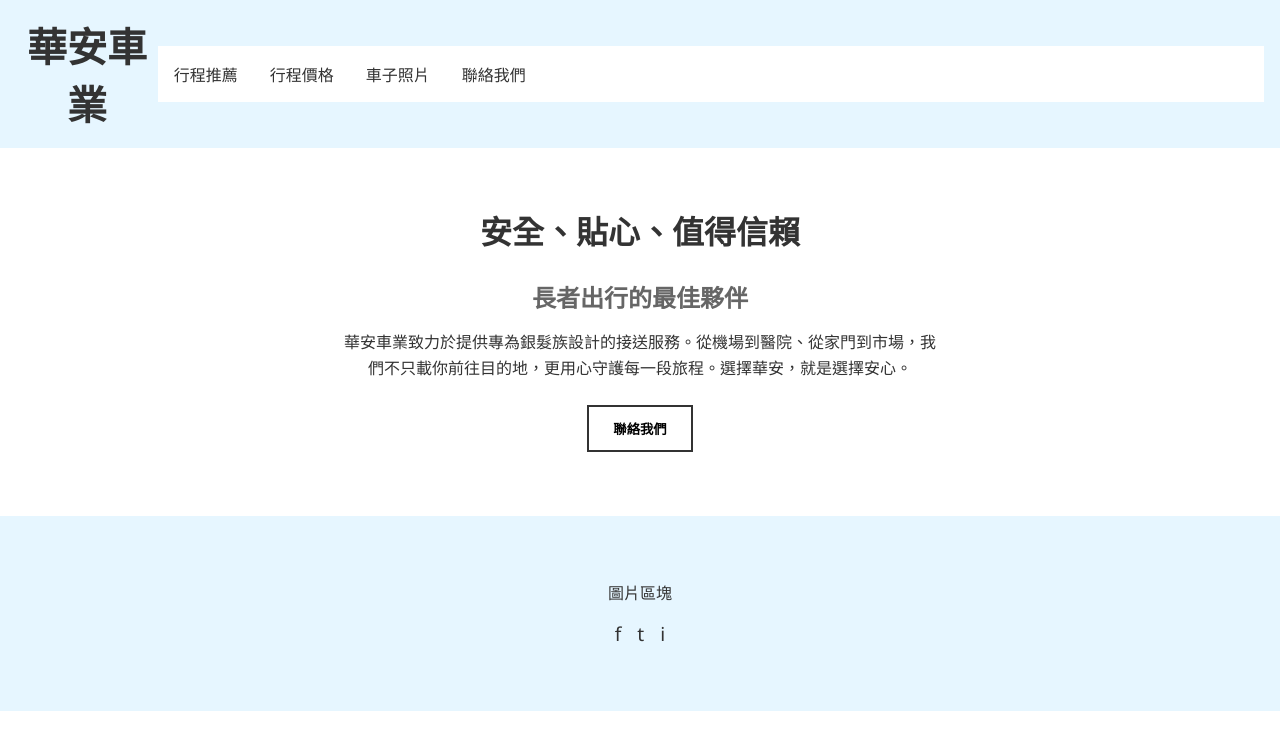
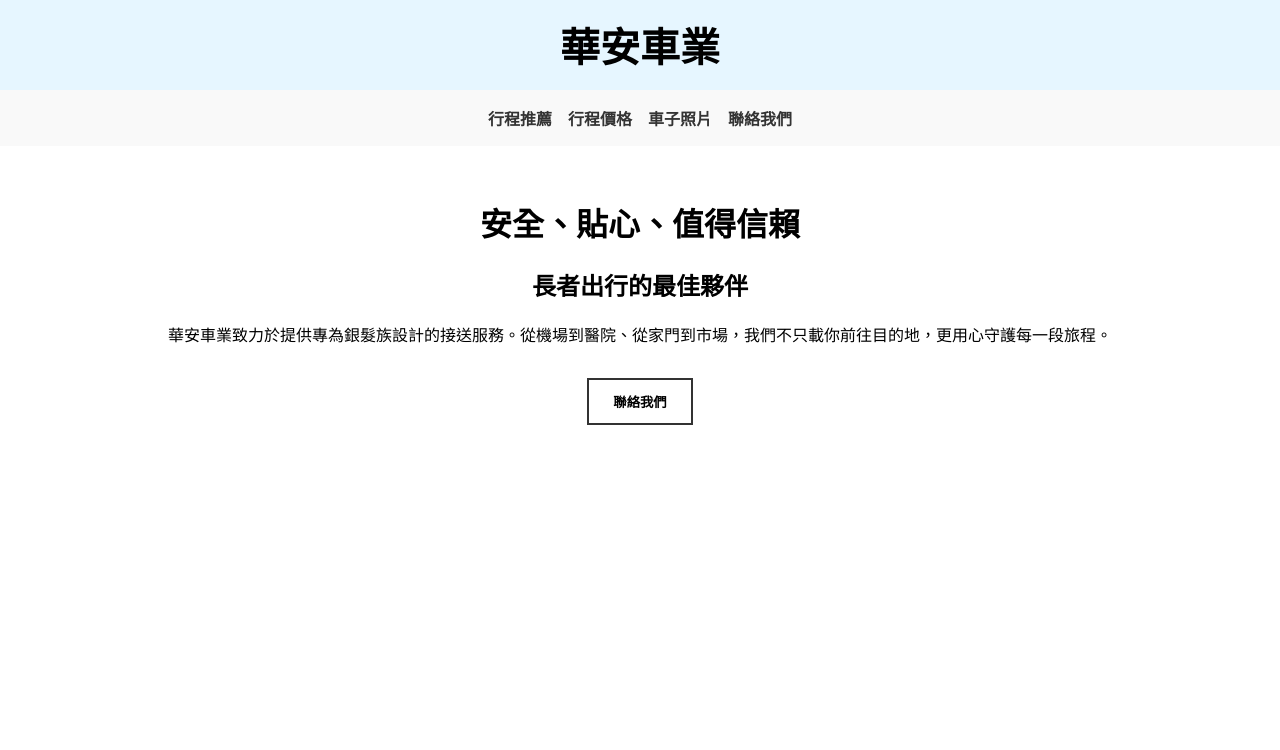
Before and after one commit to huaan-car/Huaan-lulu, a plain HTML site: page index.html in a window 1280 px wide. Drawn offline with Linux system fonts and the light colour scheme.

Commit message:
Add files via upload

```diff
--- a/index.html
+++ b/index.html
@@ -6,159 +6,28 @@
   <meta name="viewport" content="width=device-width, initial-scale=1.0" />
   <title>華安車業</title>
   <style>
-    body {
-      margin: 0;
-      font-family: 'Segoe UI', sans-serif;
-      background-color: #ffffff;
-      color: #333;
-    }
-
-    header {
-      background-color: #e6f6ff;
-      padding: 1rem;
-      display: flex;
-      justify-content: space-between;
-      align-items: center;
-      position: sticky;
-      top: 0;
-      z-index: 999;
-    }
-
-    .logo {
-      font-weight: bold;
-      font-size: 1.2rem;
-    }
-
-    .menu-btn {
-      font-size: 1.5rem;
-      cursor: pointer;
-      border: none;
-      background: none;
-    }
-
-    nav {
-      display: none;
-      flex-direction: column;
-      background-color: #fff;
-      position: absolute;
-      top: 60px;
-      left: 0;
-      width: 100%;
-      text-align: center;
-      border-top: 1px solid #ccc;
-    }
-
-    nav a {
-      padding: 1rem;
-      text-decoration: none;
-      color: #333;
-    }
-
-    nav a:hover {
-      background-color: #f0f0f0;
-    }
-
-    .hero {
-      padding: 2rem;
-      text-align: center;
-    }
-
-    .hero h1 {
-      font-size: 2rem;
-      font-weight: bold;
-    }
-
-    .hero h2 {
-      color: #666;
-      margin-bottom: 1rem;
-    }
-
-    .hero p {
-      line-height: 1.6;
-      max-width: 600px;
-      margin: auto;
-    }
-
-    .contact-btn {
-      margin-top: 1.5rem;
-      padding: 0.75rem 1.5rem;
-      border: 2px solid #333;
-      background: none;
-      font-weight: bold;
-      cursor: pointer;
-    }
-
-    .footer-img {
-      margin-top: 2rem;
-      background-color: #e6f6ff;
-      padding: 4rem;
-      text-align: center;
-    }
-
-    .social-icons {
-      display: flex;
-      justify-content: center;
-      gap: 1rem;
-      margin-top: 1rem;
-    }
-
-    .social-icons a {
-      text-decoration: none;
-      font-size: 1.2rem;
-      color: #333;
-    }
-
-    @media(min-width: 768px) {
-      nav {
-        display: flex !important;
-        position: static;
-        flex-direction: row;
-        border: none;
-      }
-
-      .menu-btn {
-        display: none;
-      }
-    }
+    body { margin: 0; font-family: 'Segoe UI', sans-serif; }
+    header { background-color: #e6f6ff; text-align: center; padding: 1rem; }
+    .logo { font-size: 2.5rem; font-weight: bold; }
+    nav { display: flex; justify-content: center; gap: 1rem; padding: 1rem; background: #f9f9f9; }
+    nav a { text-decoration: none; color: #333; font-weight: bold; }
+    .hero { text-align: center; padding: 2rem; }
+    .contact-btn { margin-top: 1rem; padding: 0.75rem 1.5rem; border: 2px solid #333; background: none; font-weight: bold; cursor: pointer; }
   </style>
 </head>
 <body>
-
-<header>
-  <div class="logo" style="font-size: 2.5rem; font-weight: bold; margin: auto; text-align: center;">華安車業</div>
-  <button class="menu-btn" onclick="toggleMenu()">☰</button>
-  <nav id="menu">
+  <header><div class="logo">華安車業</div></header>
+  <nav>
     <a href="routes.html">行程推薦</a>
     <a href="prices.html">行程價格</a>
     <a href="vehicles.html">車子照片</a>
     <a href="contact.html">聯絡我們</a>
   </nav>
-</header>
-
-<section class="hero">
-  <h1>安全、貼心、值得信賴</h1>
-  <h2>長者出行的最佳夥伴</h2>
-  <p>
-    華安車業致力於提供專為銀髮族設計的接送服務。從機場到醫院、從家門到市場，我們不只載你前往目的地，更用心守護每一段旅程。選擇華安，就是選擇安心。
-  </p>
-  <a href="contact.html"><button class="contact-btn">聯絡我們</button></a>
-</section>
-
-<section class="footer-img">
-  <div>圖片區塊</div>
-  <div class="social-icons">
-    <a href="#">f</a>
-    <a href="#">t</a>
-    <a href="#">i</a>
+  <div class="hero">
+    <h1>安全、貼心、值得信賴</h1>
+    <h2>長者出行的最佳夥伴</h2>
+    <p>華安車業致力於提供專為銀髮族設計的接送服務。從機場到醫院、從家門到市場，我們不只載你前往目的地，更用心守護每一段旅程。</p>
+    <a href="contact.html"><button class="contact-btn">聯絡我們</button></a>
   </div>
-</section>
-
-<script>
-  function toggleMenu() {
-    const menu = document.getElementById('menu');
-    menu.style.display = (menu.style.display === 'flex') ? 'none' : 'flex';
-  }
-</script>
-
 </body>
 </html>
```
Also changed, not shown: contact.html (+1 -64 lines), prices.html (+1 -60 lines), routes.html (+1 -60 lines), vehicles.html (+19 -47 lines), car1.jpg (added), car2.jpg (added), car3.jpg (added), car4.jpg (added), car5.jpg (added), car6.jpg (added).
